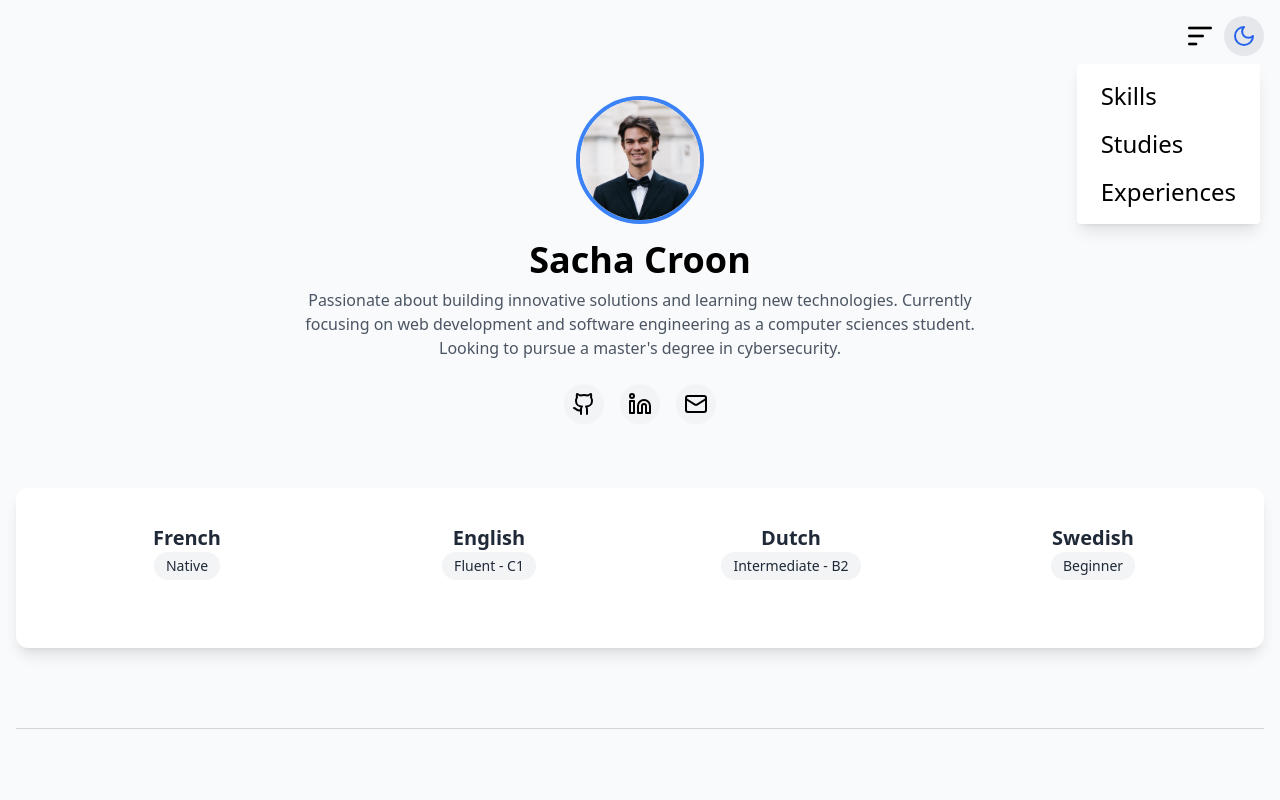
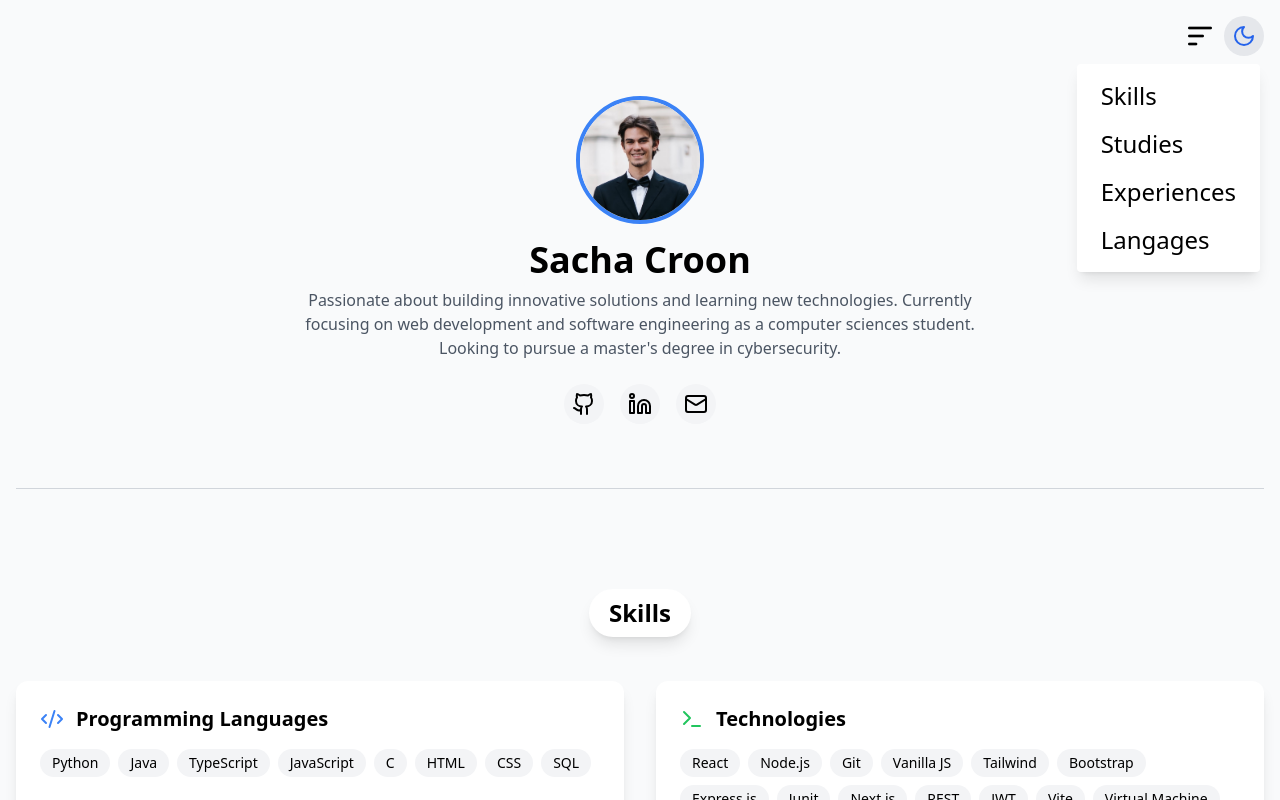
Before and after one commit to sacha-croon-vinci/Online-Resume, a React (Vite) app: page / in a window 1280 px wide. Both pictures are taken after a click on the picture 1200 px from the left and 36 px from the top of the page. Shown: the top 800 px of the page. Built offline with nearby package versions, Linux system fonts and the light colour scheme.

Commit message:
update(moved section): langages has been moved

```diff
--- a/package.json
+++ b/package.json
@@ -18,7 +18,8 @@
     "lucide-react": "^0.344.0",
     "react": "^18.3.1",
     "react-dom": "^18.3.1",
-    "react-icons": "^5.4.0"
+    "react-icons": "^5.4.0",
+    "vercel": "^39.2.2"
   },
   "devDependencies": {
     "@eslint/js": "^9.9.1",
--- a/src/App.tsx
+++ b/src/App.tsx
@@ -2,7 +2,6 @@ import { useTheme } from './hooks/useTheme';
 import { ThemeToggle } from './components/Header/ThemeToggle';
 import { Hero } from './components/Hero';
 import { SkillCard } from './components/SkillCard';
-import { InteractiveWidget } from './components/InteractiveWidget';
 import { StudyCard } from './components/Studies/StudyCard';
 import { ExperienceCard } from './components/Experiences/ExperienceCard';
 import ScrollToTopButton from './components/Scroll/ScrollToTopButton';
@@ -49,7 +48,7 @@ function App() {
       location: 'Brussels, Belgium',
       company: 'Self-employed',
       date: '2024 - present',
-      description: 'As a webmaster, I have designed and developed the website for a client. I managed all stages of the project, from initial planning to launch, including graphic design, development, and search engine optimisation. My role also involved ongoing site management, performance analysis, and implementing regular updates to ensure an optimal user experience.',
+      description: 'As a junior webmaster, I have designed and developed the website for a client. I managed all stages of the project, from initial planning to launch, including graphic design, development, and search engine optimisation. My role also involved ongoing site management, performance analysis, and implementing regular updates to ensure an optimal user experience.',
       option: ['Webmaster', 'SEO', 'Wordpress',],
       language: ['French', 'English'],
     },
@@ -127,12 +126,16 @@ function App() {
 
       <main className="container mx-auto px-4 py-16">
         <Hero />
-        <LanguageCard data={languages}/>
-
-        <div id='skills' className="border-t border-gray-300 dark:border-gray-700 my-8 pt-8 pb-8"></div> {/* Line of separation */}
 
 
+        <div id='skills' className="border-t border-gray-300 dark:border-gray-700 my-16 pt-8 "></div>
+
+        <div className='flex justify-center   py-1 mb-10 mx-60 select-none'>
+          <h2 className=' dark:text-white px-5 py-2 rounded-full bg-white dark:bg-gray-800 shadow-lg text-2xl font-semibold'>Skills</h2>
+        </div>
+
         <div className="grid md:grid-cols-2 gap-8 mb-16 ">
+
           <SkillCard
             title="Programming Languages"
             items={programmingLanguages}
@@ -156,18 +159,22 @@ function App() {
           />
         </div>
 
-        <div id="studies" className="border-t border-gray-300 dark:border-gray-700 my-8 pt-8 pb-8"></div> {/* Line of separation */}
+        <div id="studies" className="border-t border-gray-300 dark:border-gray-700 my-8 pt-8 pb-8"></div>
 
         <StudyCard data={studies}/>
 
 
-        <div id="experiences" className="border-t border-gray-300 dark:border-gray-700 my-8 pt-8 pb-8"></div> {/* Line of separation */}
+        <div id="experiences" className="border-t border-gray-300 dark:border-gray-700 my-8 pt-8 pb-8"></div>
 
         <ExperienceCard data={experiences} />
 
-        <div className="border-t border-gray-300 dark:border-gray-700 my-8 pt-8 pb-8"></div> {/* Line of separation */}
+        <div id='langages' className="border-t border-gray-300 dark:border-gray-700 my-8 pt-8 pb-8"></div>
 
-        <InteractiveWidget />
+        <div className='flex justify-center   py-1 mb-10 mx-60 select-none'>
+          <h2 className=' dark:text-white px-5 py-2 rounded-full bg-white dark:bg-gray-800 shadow-lg text-2xl font-semibold'>Langages</h2>
+        </div>
+
+        <LanguageCard data={languages}/>
       </main>
     </div>
   );
--- a/src/components/Languages/LanguageCard.tsx
+++ b/src/components/Languages/LanguageCard.tsx
@@ -37,7 +37,7 @@ export function LanguageCard({ data }: LanguageCardProps) {
             onMouseOver={() => handleMouseOver(item.title)}
             onMouseOut={handleMouseOut}>
                 <h2 className="font-semibold text-xl ">{item.title}</h2>
-                <span className="px-3 py-1 bg-gray-100 dark:bg-gray-700 rounded-full text-sm
+                <span className="px-3 py-1 mt-2 bg-gray-100 dark:bg-gray-700 rounded-full text-sm
                         dark:text-gray-300">{item.level}</span>
 
                 {hoveredItem === item.title && (
--- a/src/components/Navbar/Navbar.tsx
+++ b/src/components/Navbar/Navbar.tsx
@@ -33,6 +33,8 @@ export function Navbar() {
                             <a href="/#skills" onClick={handleDropdown} className="block px-4 py-2 text-black dark:text-white hover:bg-slate-100 dark:hover:bg-gray-600 transition-transform hover:scale-105">Skills</a>
                             <a href="/#studies" onClick={handleDropdown} className="block px-4 py-2 text-black dark:text-white hover:bg-slate-100 dark:hover:bg-gray-600 transition-transform hover:scale-105">Studies</a>
                             <a href="/#experiences" onClick={handleDropdown} className="block px-4 py-2 text-black dark:text-white hover:bg-slate-100 dark:hover:bg-gray-600 transition-transform hover:scale-105">Experiences</a>
+                            <a href="/#langages" onClick={handleDropdown} className="block px-4 py-2 text-black dark:text-white hover:bg-slate-100 dark:hover:bg-gray-600 transition-transform hover:scale-105">Langages</a>
+
                         </div>
                     )}
                 </div>
```
Also changed, not shown: 1 other file (tests, documents, lock files or other folders).
